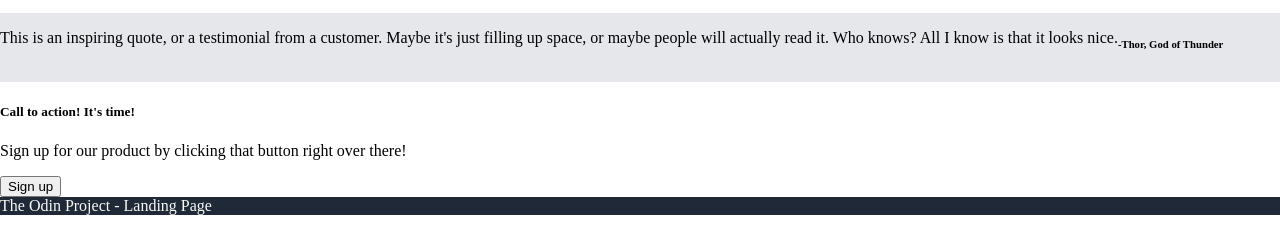
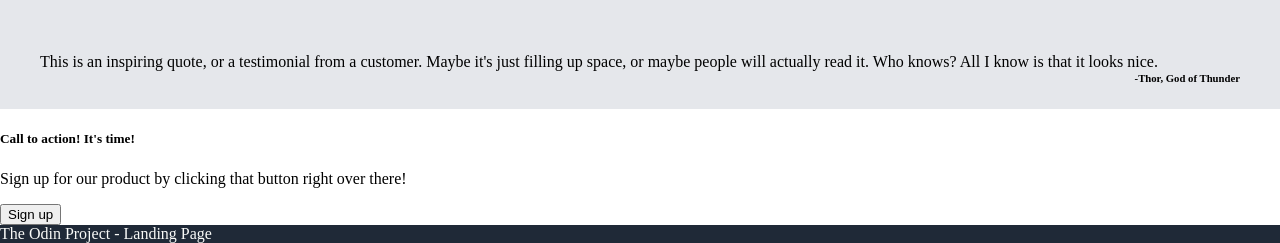
Before and after one commit to Vinusan2k/top-landing-page, a plain HTML site: page index.html in a window 1280 px wide. Shown: the part 585-828 px from the top of the page. Before the commit the page ends 800 px from the top, so only its background shows below. Drawn offline with Linux system fonts and the light colour scheme.

Commit message:
Grundaufbau von Sektion3 fertig

```diff
--- a/index.html
+++ b/index.html
@@ -53,7 +53,9 @@
             This is an inspiring quote, or a testimonial from a customer. Maybe it's just filling up space, or maybe people will actually read it.
             Who knows? All I know is that it looks nice.
         </p>
+        <div class="zitat">
         <h6>-Thor, God of Thunder</h6>
+        </div>
     </div>
 
     <div class="sektionVier">
--- a/styles.css
+++ b/styles.css
@@ -47,7 +47,7 @@ a{
 }
 
 .title{
-    margin-bottom: 32px ;
+    margin-bottom: 16px ;
 }
 
 .container{
@@ -65,6 +65,15 @@ a{
 
 .sektionDrei{
     background: #e5e7eb;
+    padding: 40px;
+    padding-bottom: 0px;
+    flex-direction: column;
+
+}
+
+.zitat{
+    margin-top: -40px;
+    align-self: flex-end;
 }
 
 .sektionVier{}
```
